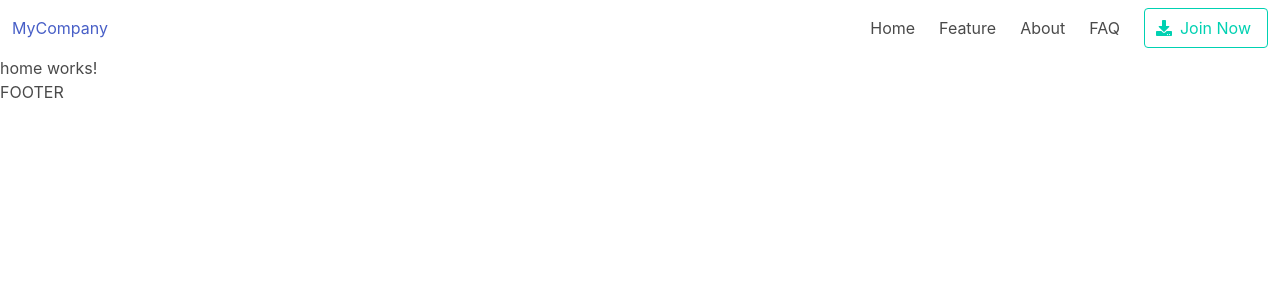
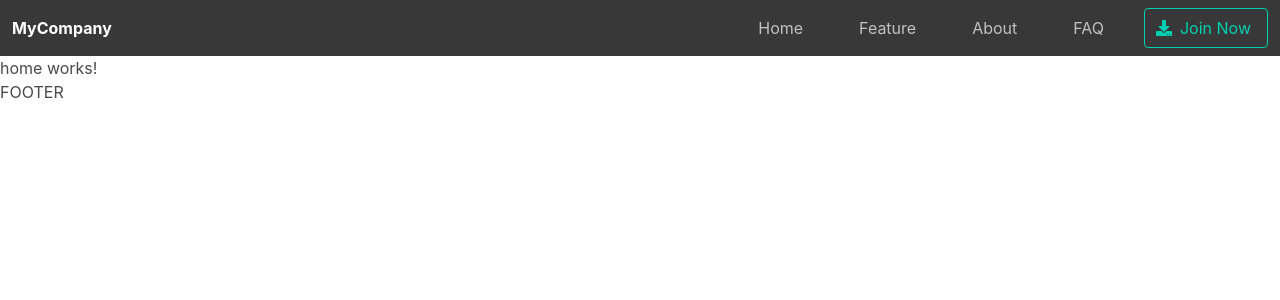
Before and after one commit to marcialwushu/AngularByExample, an Angular app: page / in a window 1280 px wide. Shown: the top 300 px of the page. Built offline with nearby package versions, Linux system fonts and the light colour scheme.

Commit message:
header navbar sass style add

```diff
--- a/src/app/app.component.html
+++ b/src/app/app.component.html
@@ -2,15 +2,15 @@
 <div id="app">
   <nav class="navbar is-transparent">
   <div class="navbar-brand">
-    <a class="navbar-item" href="https://bulma.io">MyCompany</a>
-    <div class="navbar-burger burger" v-on:click="showNav" v-bind:class="{ 'is-active': isActive }">
+    <a class="navbar-item" routerLink="/">MyCompany</a>
+    <div class="navbar-burger burger" >
       <span></span>
       <span></span>
       <span></span>
     </div>
   </div>
 
-  <div id="navbarExampleTransparentExample" class="navbar-menu" v-bind:class="{ 'is-active': isActive }">
+  <div id="navbarExampleTransparentExample" class="navbar-menu" >
     <div class="navbar-start">
       <div class="navbar-item has-dropdown is-hoverable"></div>
     </div>
--- a/src/app/app.component.sass
+++ b/src/app/app.component.sass
@@ -0,0 +1,21 @@
+@import '../mq.sass'
+
+.navbar
+	background-color: #383838
+	a:hover
+		color: gray
+
+.navbar-brand
+	a.navbar-item
+		color: #ffffff
+		font-weight: bold
+.navbar-end
+	a.navbar-item
+		color: #c1c1c1
+		padding: 0.5rem 1.75rem
+		+mobile
+			color: gray
+			&:hover
+				background-color: #f1f1f1
+.navbar-burger span
+	background-color: #c1c1c1
```
Also changed, not shown: 1 other file (tests, documents, lock files or other folders).
